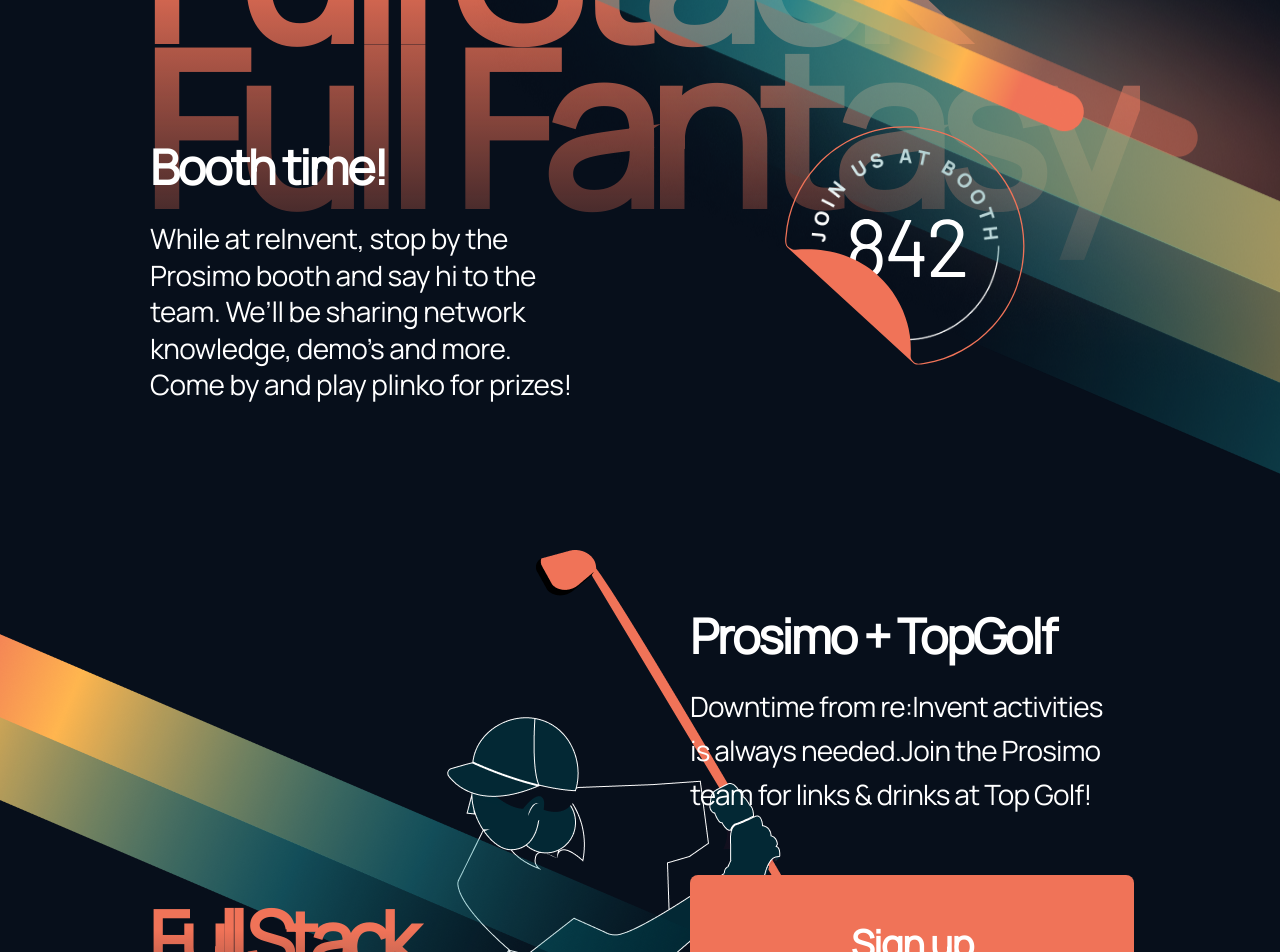
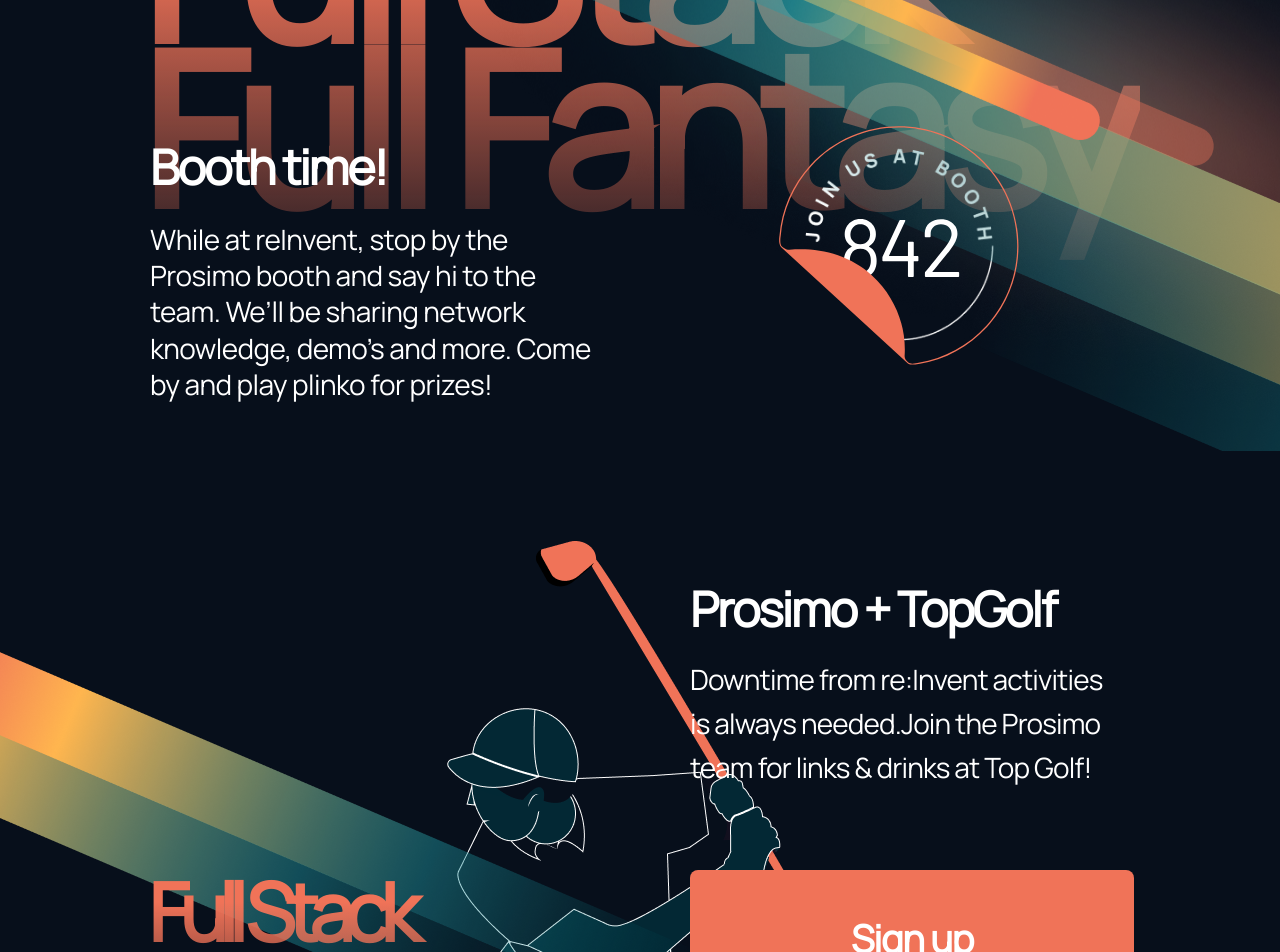
Before and after one commit to parshant-1002/UI-practice-projecct, a plain HTML site: page index.html in a window 1280 px wide. Shown: the part 440-1392 px from the top of the page. Drawn offline with Linux system fonts and the light colour scheme.

Commit message:
--corrected pixel according to figma

```diff
--- a/css/style.css
+++ b/css/style.css
@@ -62,7 +62,7 @@
   flex-direction: column;
   align-items: center;
   background-image: url(/assets/Images/Group1933.png);
-  background-position: right -3em bottom -240px;
+  background-position: right -4em bottom -300px;
   background-repeat: no-repeat;
 }
 
@@ -71,7 +71,7 @@
   display: flex;
   flex-direction: column;
   align-items: center;
-  padding: 100px 0px;
+  padding-top: 100px ;
 }
 
 .sub-container {
@@ -83,7 +83,6 @@
 .fullstack_Text_div {
   z-index: -1;
   width: 1000px;
-  min-height: 323px;
 }
 
 .fullstack_Text_div .title {
@@ -109,12 +108,14 @@
   display: flex;
   position: relative;
   left: 1%;
+  gap:189.4px;
+  margin-top: -140px;
 }
 
 .join_logo {
-  position: absolute;
-  right: 50px;
-  top: -150px;
+  position: relative;
+  right: -60px;
+  top: -10px;
   width: 250px;
 }
 
@@ -152,8 +153,8 @@
 } */
 
 .BoothTime_text {
-  max-width: 440px;
-  margin-top: -14%;
+  max-width: 445px;
+  height: 320px;
 }
 
 .BoothTime_text .h3 {
@@ -191,7 +192,7 @@
   flex-direction: column;
   align-items: center;
   background-image: url(/assets/Images/Group\ 1926.png);
-  background-position: left -4em top 65px;
+  background-position: left -4em top 134px;
   background-repeat: no-repeat;
 
 }
@@ -199,7 +200,7 @@
 .sub-group-1 {
   width: 1000px;
   margin: 0 auto;
-  padding: 50px 0px;
+  padding: 74px 0px;
 }
 
 .Topgolf_logo_Text {
@@ -334,11 +335,9 @@
 .Form_Area {
   width: 444px;
   min-height: 707px;
-  top: 2045px;
-  left: 1217px;
   border-radius: 8px;
   background-color: rgba(240, 115, 88, 1);
-  margin-top: 13%;
+  margin-top: 18%;
   display: flex;
   flex-direction: column;
   align-items: center;
```
